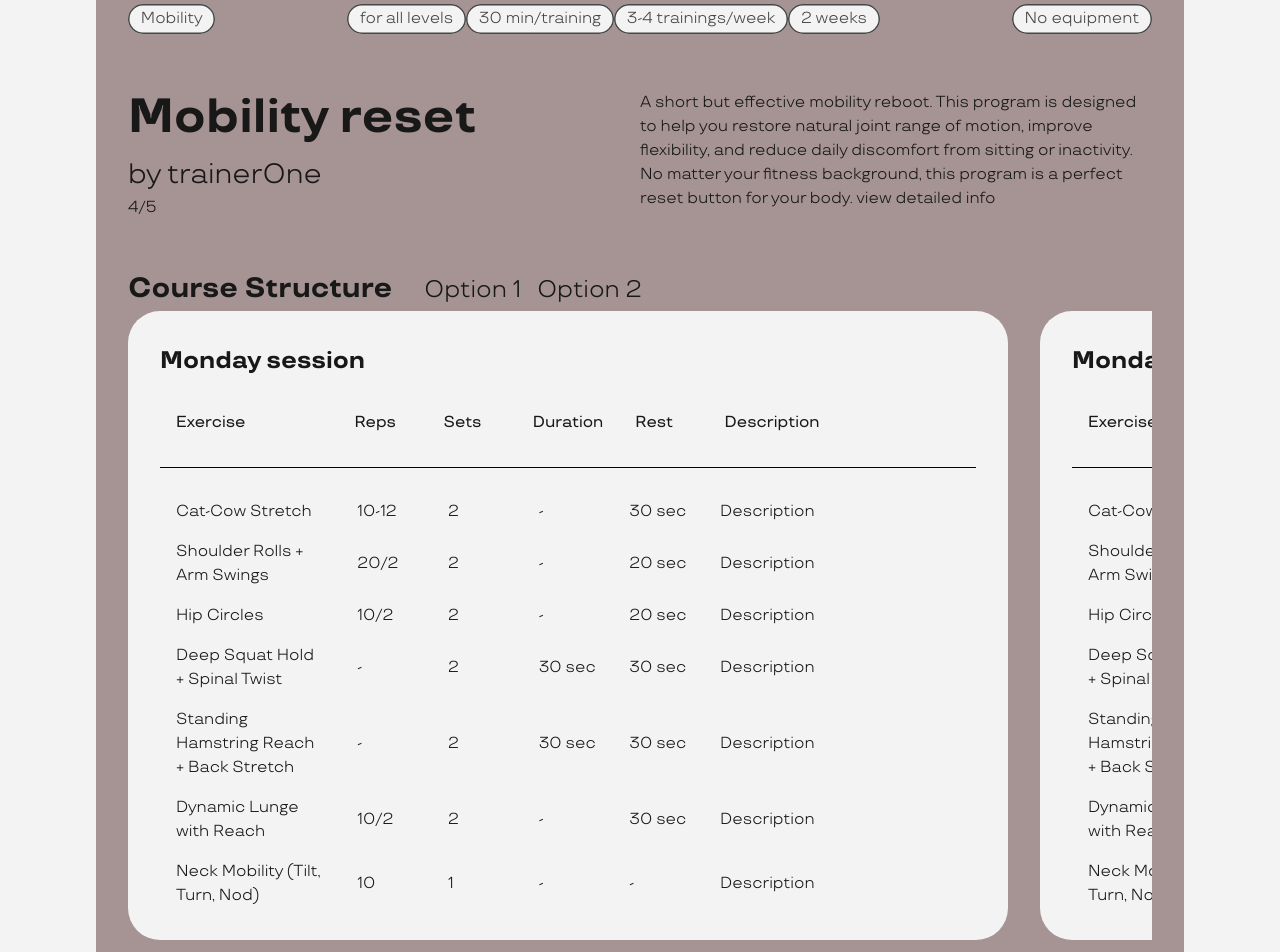
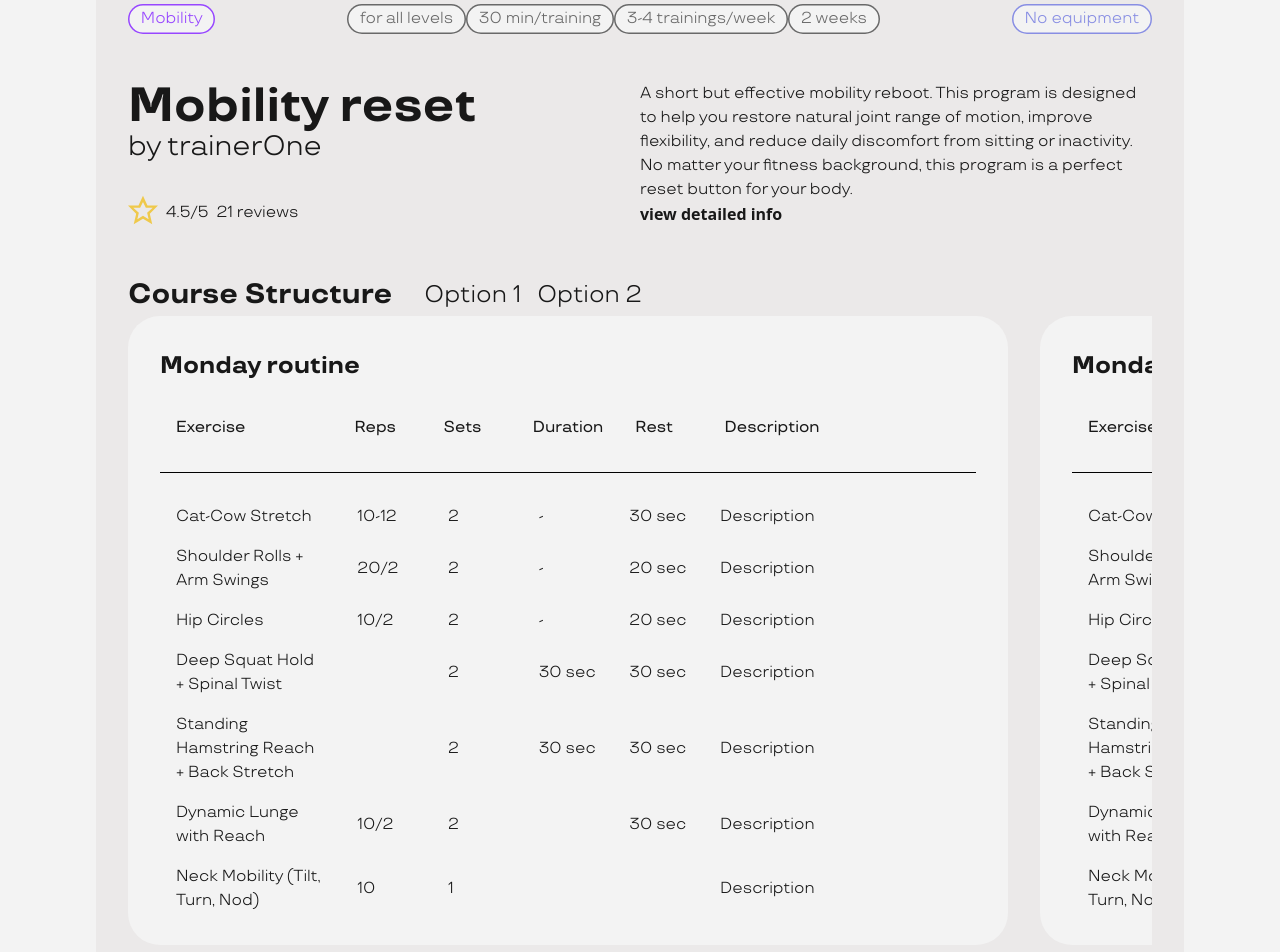
Before and after one commit to IU-Capstone-Project-2025/UrTraining, a React (Vite) app in the folder frontend/: page /course/example-course in a window 1280 px wide. Shown: the part 180-1132 px from the top of the page. Built offline with nearby package versions, Linux system fonts and the light colour scheme.

Commit message:
Improved Course Page

```diff
--- a/frontend/src/components/Course.tsx
+++ b/frontend/src/components/Course.tsx
@@ -1,69 +1,70 @@
 // import React from 'react'
 import '../css/Course.css'
-import kanye from '../assets/kanye.jpg'
+import star from '../assets/star.svg'
+import { useEffect, useRef } from 'react';
 
-const Course = () => {
+const Course = (data: any) => {
+    const scrollRef = useRef<HTMLDivElement>(null);
 
-    const day_1_data = [
-        ["Cat-Cow Stretch", "10-12", "2", "", "30 sec", "Description"],
-        ["Shoulder Rolls + Arm Swings", "20/2", "2", "", "20 sec", "Description"],
-        ["Hip Circles", "10/2", "2", "", "20 sec", "Description"],
-        ["Deep Squat Hold + Spinal Twist", "", "2", "30 sec", "30 sec", "Description"],
-        ["Standing Hamstring Reach + Back Stretch", "", "2", "30 sec", "30 sec", "Description"],
-        ["Dynamic Lunge with Reach", "10/2", "2", "", "30 sec", "Description"],
-        ["Neck Mobility (Tilt, Turn, Nod)", "10", "1", "", "", "Description"],
-    ];
+    // Function for horizontal scroll
+    useEffect(() => {
+        const scrollElement = scrollRef.current;
+        if (!scrollElement) return;
+
+        const onWheel = (e: WheelEvent) => {
+            e.preventDefault();              // Prevent vertical page scroll
+            scrollElement.scrollLeft += e.deltaY * 4;      // Scroll horizontally instead
+        };
+
+        scrollElement.addEventListener('wheel', onWheel, { passive: false });
+        return () => scrollElement.removeEventListener('wheel', onWheel);
+    }, []);
 
     return (
         <div className="course basic-page">
             <div className="course__container">
                 <div className='course__tags'>
-                    <div className='course__tags__type'>
-                        <div className='course__tag tag-basic-gray'>
-                            <p>Mobility</p>
+                    {Object.entries(data.header_badges).map(([sectionKey, badges]: any) => (
+                        <div
+                            key={sectionKey}
+                            className={`course__tags__type`}
+                        >
+                            {badges.map((badge: any, idx: any) => (
+                                <div
+                                    key={idx}
+                                    className="course__tag tag-basic-gray"
+                                    style={{ boxShadow: `inset 0px 0px 0px 1.5px ${badge.badge_color}`, color: badge.badge_color }}
+                                >
+                                    <p>{badge.badge_text}</p>
                                 </div>
+                            ))}
                         </div>
-                    <div className='course__tags__intensity'>
-                        <div className='course__tag tag-basic-gray'>
-                            <p>for all levels</p>
-                        </div>
-                        <div className='course__tag tag-basic-gray'>
-                            <p>30 min/training</p>
-                        </div>
-                        <div className='course__tag tag-basic-gray'>
-                            <p>3-4 trainings/week</p>
-                        </div>
-                        <div className='course__tag tag-basic-gray'>
-                            <p>2 weeks</p>
-                        </div>
-                    </div>
-                    <div className='course__tags__requirement'>
-                        <div className='course__tag tag-basic-gray'>
-                            <p>No equipment</p>
-                        </div>
-                    </div>
+                    ))}
                 </div>
 
                 <div className='course__info'>
                     <div className='course__info__title'>
+                        <div className='course__info__text'>
                             <div className='course__info__name'>
-                            <h2>Mobility reset</h2>
+                                <h2>{data.course_info.title}</h2>
                             </div>
                             <div className='course__info__author'>
-                            <h3>by trainerOne</h3>
+                                <h3>by {data.course_info.author}</h3>
+                            </div>
                         </div>
                         <div className='course__info__reviews'>
+                            <img src={star} alt="" />
                             <p>
-                                4/5
+                                {data.course_info.rating}/5
+                            </p>
+                            <p>
+                                {data.course_info.reviews} reviews
                             </p>
                         </div>
                     </div>
                     <div className='course__info__description'>
-                        <p>A short but effective mobility reboot.
-                            This program is designed to help you restore natural joint range of motion,
-                            improve flexibility, and reduce daily discomfort from sitting or inactivity.
-                            No matter your fitness background, this program is a perfect reset button for your body.
-                            view detailed info</p>
+                        <p>{data.course_info.description}</p>
+                        <h4>view detailed info</h4>
                     </div>
                 </div>
 
@@ -76,48 +77,36 @@ const Course = () => {
                         </div>
                     </div>
 
-                    <div className='course__structure__container'>
-                        <div className='course__structure__session'>
-                            <div className='course__session__table'>
-                                <div className='course__session__title'>
-                                    <h2>
-                                        Monday session
-                                    </h2>
+                    <div className='course__structure__container' ref={scrollRef}>
+                        {data.training_plan.map((training: any, index: number) => (
+                            <div key={index} className="course__structure__session">
+                                <div className="course__session__table">
+                                    <div className="course__session__title">
+                                        <h2>{training.title}</h2>
                                     </div>
-                                <div className='course__table__header'>
+                                    <div className="course__table__header">
                                         {["Exercise", "Reps", "Sets", "Duration", "Rest", "Description"]
-                                        .map(h => <div key={h} className="course__table__cell">{h}</div>)}
+                                            .map(h => (
+                                                <div key={h} className="course__table__cell">
+                                                    {h}
                                                 </div>
-                                <div className='course__table__body'>
-                                    {day_1_data.map((row, i) => (
-                                        <div key={i} className="course__table__row">
-                                            {row.map((c, j) => <div key={j} className="course__table__cell">{c || "-"}</div>)}
+                                            ))}
+                                    </div>
+                                    <div className="course__table__body">
+                                        {training.exercises.map((exercise: any, value: number) => (
+                                            <div key={index} className="course__table__row">
+                                                {Object.entries(exercise).map(([key, value]: any) => (
+                                                    <div key={key} className="course__table__cell">
+                                                        {value}
+                                                    </div>
+                                                ))}
                                             </div>
                                         ))}
                                     </div>
                                 </div>
                             </div>
-
-                        <div className='course__structure__session'>
-                            <div className='course__session__table'>
-                                <div className='course__session__title'>
-                                    <h2>
-                                        Monday session
-                                    </h2>
-                                </div>
-                                <div className='course__table__header'>
-                                    {["Exercise", "Reps", "Sets", "Duration", "Rest", "Description"]
-                                        .map(h => <div key={h} className="course__table__cell">{h}</div>)}
-                                </div>
-                                <div className='course__table__body'>
-                                    {day_1_data.map((row, i) => (
-                                        <div key={i} className="course__table__row">
-                                            {row.map((c, j) => <div key={j} className="course__table__cell">{c || "-"}</div>)}
-                                        </div>
-                                    ))}
-                                </div>
-                            </div>
-                        </div>
+                        ))
+                        }
                     </div>
                 </div>
 
@@ -126,11 +115,16 @@ const Course = () => {
                         <h2>About coach:</h2>
                     </div>
                     <div className='course__coach__picture'>
-                        <img src={kanye} alt="pfp" />
+                        <img src={data.coach_data.profile_picture} alt="pfp" />
                     </div>
                     <div className='course__coach__info'>
                         <div className='course__coach__name'>
-                            <h2>trainerOne</h2>
+                            <h2>{data.coach_data.username}</h2>
+                        </div>
+                        <div className='course__coach__rating'>
+                            <img src={star} alt="" />
+                            <p>{data.coach_data.rating}/5</p>
+                            <p>{data.coach_data.reviews} reviews</p>
                         </div>
                         <div className='course__coach__statistics'>
                             <p>12 active training courses</p>
--- a/frontend/src/components/Navbar.tsx
+++ b/frontend/src/components/Navbar.tsx
@@ -7,8 +7,6 @@ import type { UserProp } from './interface/userInterface';
 
 const Navbar = (data: UserProp) => {
   const authData = useContext(AuthContext)
-
-  console.log(data);
 
   return (
     <>
--- a/frontend/src/css/Course.css
+++ b/frontend/src/css/Course.css
@@ -8,7 +8,7 @@
 
     padding: 3rem 2rem;
     border-radius: 2rem;
-    background-color: #a69393;
+    background-color: rgba(166, 147, 147, 0.1);
 }
 
 .course__tags {
@@ -30,17 +30,29 @@
     flex: 1 2;
 }
 
+.course__info__title {
+    display: flex;
+    flex-direction: column;
+    gap: 2rem;
+}
+
 .course__info__name {
     font-family: "TT Travels Bold", sans-serif;
+    line-height: 3rem;
     font-size: 2rem;
 }
 
 .course__info__author {
     font-family: "TT Travels Regular", sans-serif;
+    line-height: 2rem;
     font-size: 1.5rem;
 }
 
 .course__info__reviews {
+    display: flex;
+    align-items: flex-end;
+    gap: 0.5rem;
+
     font-family: "TT Travels Regular", sans-serif;
     font-size: 1rem;
 }
@@ -70,8 +82,13 @@
     width: auto;
     flex-direction: row;
     gap: 2rem;
+    overflow-x: auto;
+    overflow-x: scroll;
+    scroll-behavior: smooth;
+}
 
-    overflow-x: scroll;
+.course__structure__container::-webkit-scrollbar {
+	display: none;
 }
 
 .course__structure__session {
@@ -149,3 +166,9 @@
     display: flex;
     flex-direction: row;
 }
+
+.course__coach__rating {
+    display: flex;
+    align-items: flex-end;
+    gap: 0.5rem;
+}
--- a/frontend/src/css/Navbar.css
+++ b/frontend/src/css/Navbar.css
@@ -10,6 +10,8 @@
 
     padding: 2rem 6rem;
     box-sizing: border-box;
+    backdrop-filter: blur(5px);
+
 }
 
 .navbar > * {
--- a/frontend/src/pages/ExampleCoursePage.tsx
+++ b/frontend/src/pages/ExampleCoursePage.tsx
@@ -1,9 +1,250 @@
 // import React from 'react'
 import Course from "../components/Course"
+import kanye from '../assets/kanye.jpg'
 
 const ExampleCoursePage = () => {
+
+    const training_data = {
+        header_badges: {
+            training_type: [
+                {
+                    badge_text: "Mobility",
+                    badge_color: "#9747FF"
+                }
+            ],
+            training_info: [
+                {
+                    badge_text: "for all levels",
+                    badge_color: "#696969"
+                },
+                {
+                    badge_text: "30 min/training",
+                    badge_color: "#696969"
+                },
+                {
+                    badge_text: "3-4 trainings/week",
+                    badge_color: "#696969"
+                },
+                {
+                    badge_text: "2 weeks",
+                    badge_color: "#696969"
+                },
+            ],
+            training_equipment: [
+                {
+                    badge_text: "No equipment",
+                    badge_color: "#888EE3"
+                }
+            ],
+        },
+        course_info: {
+            title: "Mobility reset",
+            author: "trainerOne",
+            description: `A short but effective mobility reboot.
+                    This program is designed to help you restore natural joint range of motion,
+                    improve flexibility, and reduce daily discomfort from sitting or inactivity.
+                    No matter your fitness background, this program is a perfect reset button for your body.`,
+            rating: 4.5,
+            reviews: 21
+        },
+        training_plan: [
+            {
+                title: "Monday routine",
+                exercises: [
+                    {
+                        exercise: "Cat-Cow Stretch",
+                        repeats: "10-12",
+                        sets: "2",
+                        duration: "-",
+                        rest: "30 sec",
+                        description: "Description"
+                    },
+                    {
+                        exercise: "Shoulder Rolls + Arm Swings",
+                        repeats: "20/2",
+                        sets: "2",
+                        duration: "-",
+                        rest: "20 sec",
+                        description: "Description"
+                    },
+                    {
+                        exercise: "Hip Circles",
+                        repeats: "10/2",
+                        sets: "2",
+                        duration: "-",
+                        rest: "20 sec",
+                        description: "Description"
+                    },
+                    {
+                        exercise: "Deep Squat Hold + Spinal Twist",
+                        repeats: "",
+                        sets: "2",
+                        duration: "30 sec",
+                        rest: "30 sec",
+                        description: "Description"
+                    },
+                    {
+                        exercise: "Standing Hamstring Reach + Back Stretch",
+                        repeats: "",
+                        sets: "2",
+                        duration: "30 sec",
+                        rest: "30 sec",
+                        description: "Description"
+                    },
+                    {
+                        exercise: "Dynamic Lunge with Reach",
+                        repeats: "10/2",
+                        sets: "2",
+                        duration: "",
+                        rest: "30 sec",
+                        description: "Description"
+                    },
+                    {
+                        exercise: "Neck Mobility (Tilt, Turn, Nod)",
+                        repeats: "10",
+                        sets: "1",
+                        duration: "",
+                        rest: "",
+                        description: "Description"
+                    }
+                ]
+            },
+            {
+                title: "Monday routine",
+                exercises: [
+                    {
+                        exercise: "Cat-Cow Stretch",
+                        repeats: "10-12",
+                        sets: "2",
+                        duration: "-",
+                        rest: "30 sec",
+                        description: "Description"
+                    },
+                    {
+                        exercise: "Shoulder Rolls + Arm Swings",
+                        repeats: "20/2",
+                        sets: "2",
+                        duration: "-",
+                        rest: "20 sec",
+                        description: "Description"
+                    },
+                    {
+                        exercise: "Hip Circles",
+                        repeats: "10/2",
+                        sets: "2",
+                        duration: "-",
+                        rest: "20 sec",
+                        description: "Description"
+                    },
+                    {
+                        exercise: "Deep Squat Hold + Spinal Twist",
+                        repeats: "",
+                        sets: "2",
+                        duration: "30 sec",
+                        rest: "30 sec",
+                        description: "Description"
+                    },
+                    {
+                        exercise: "Standing Hamstring Reach + Back Stretch",
+                        repeats: "",
+                        sets: "2",
+                        duration: "30 sec",
+                        rest: "30 sec",
+                        description: "Description"
+                    },
+                    {
+                        exercise: "Dynamic Lunge with Reach",
+                        repeats: "10/2",
+                        sets: "2",
+                        duration: "",
+                        rest: "30 sec",
+                        description: "Description"
+                    },
+                    {
+                        exercise: "Neck Mobility (Tilt, Turn, Nod)",
+                        repeats: "10",
+                        sets: "1",
+                        duration: "",
+                        rest: "",
+                        description: "Description"
+                    }
+                ]
+            },
+            {
+                title: "Monday routine",
+                exercises: [
+                    {
+                        exercise: "Cat-Cow Stretch",
+                        repeats: "10-12",
+                        sets: "2",
+                        duration: "-",
+                        rest: "30 sec",
+                        description: "Description"
+                    },
+                    {
+                        exercise: "Shoulder Rolls + Arm Swings",
+                        repeats: "20/2",
+                        sets: "2",
+                        duration: "-",
+                        rest: "20 sec",
+                        description: "Description"
+                    },
+                    {
+                        exercise: "Hip Circles",
+                        repeats: "10/2",
+                        sets: "2",
+                        duration: "-",
+                        rest: "20 sec",
+                        description: "Description"
+                    },
+                    {
+                        exercise: "Deep Squat Hold + Spinal Twist",
+                        repeats: "",
+                        sets: "2",
+                        duration: "30 sec",
+                        rest: "30 sec",
+                        description: "Description"
+                    },
+                    {
+                        exercise: "Standing Hamstring Reach + Back Stretch",
+                        repeats: "",
+                        sets: "2",
+                        duration: "30 sec",
+                        rest: "30 sec",
+                        description: "Description"
+                    },
+                    {
+                        exercise: "Dynamic Lunge with Reach",
+                        repeats: "10/2",
+                        sets: "2",
+                        duration: "",
+                        rest: "30 sec",
+                        description: "Description"
+                    },
+                    {
+                        exercise: "Neck Mobility (Tilt, Turn, Nod)",
+                        repeats: "10",
+                        sets: "1",
+                        duration: "",
+                        rest: "",
+                        description: "Description"
+                    }
+                ]
+            },
+        ],
+        coach_data: {
+            username: "trainerOne",
+            profile_picture: kanye,
+            rating: 4.8,
+            reviews: 230,
+        }
+    }
+
+
+
+
     return (
-        <Course />
+        <Course {...training_data} />
     )
 }
 
--- a/frontend/src/pages/NavbarPage.tsx
+++ b/frontend/src/pages/NavbarPage.tsx
@@ -4,6 +4,7 @@ import { useQuery } from '@tanstack/react-query';
 import { useContext } from 'react';
 import AuthContext from '../components/context/AuthContext';
 import { userInfoRequest } from '../api/apiRequests';
+import type { UserProp } from '../components/interface/userInterface';
 
 const NavbarPage = () => {
     const authData = useContext(AuthContext)
@@ -14,9 +15,11 @@ const NavbarPage = () => {
         enabled: authData.access_token !== ""
     })
 
+    const userData = data as unknown as UserProp;
+
     return (
         <>
-            <Navbar {...data}/>
+            <Navbar {...userData}/>
         </>
     )
 }
```
Also changed, not shown: frontend/src/assets/star.svg (added), frontend/src/components/interface/courseInterface.ts (added). Lines whose indentation alone changed are shown as unchanged.
